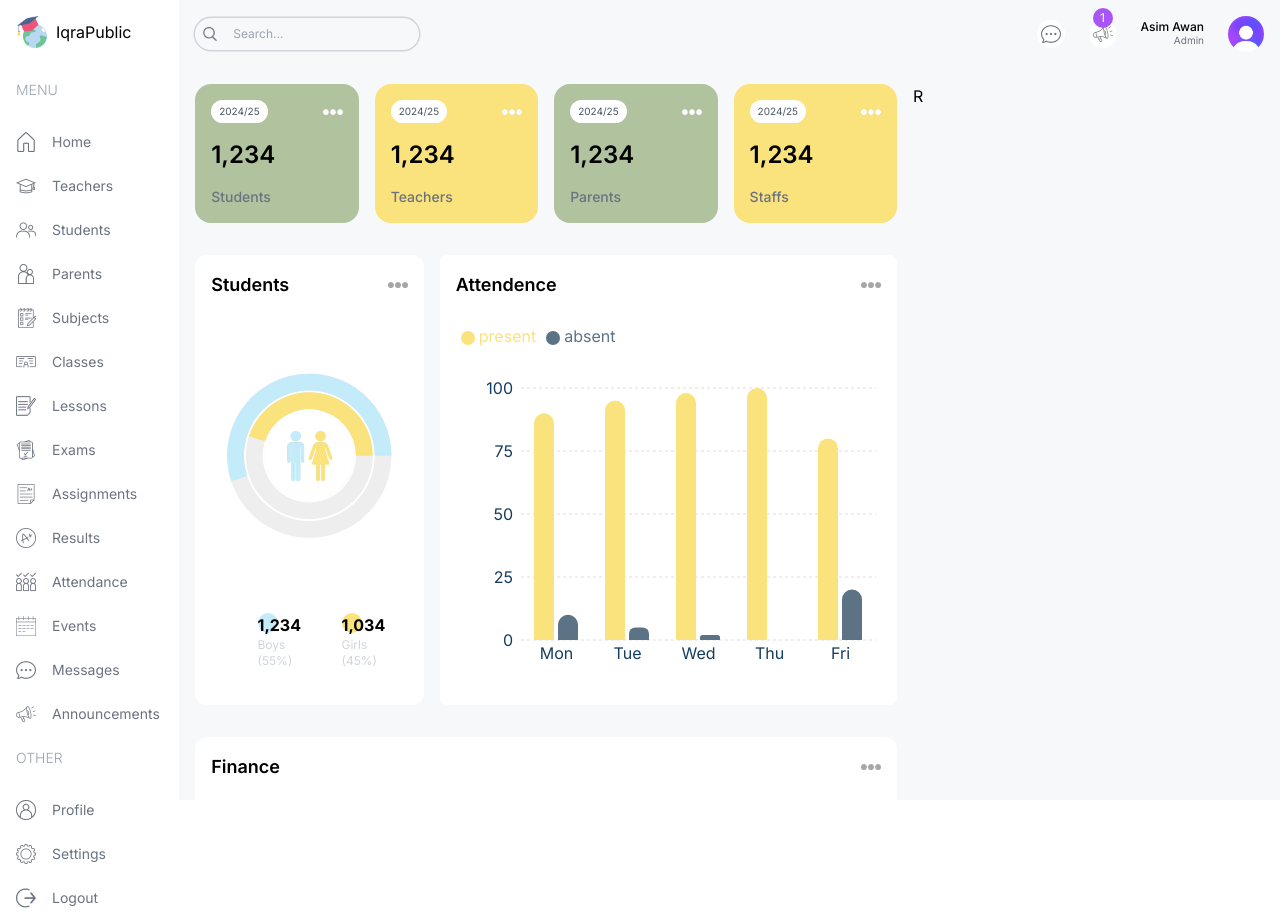
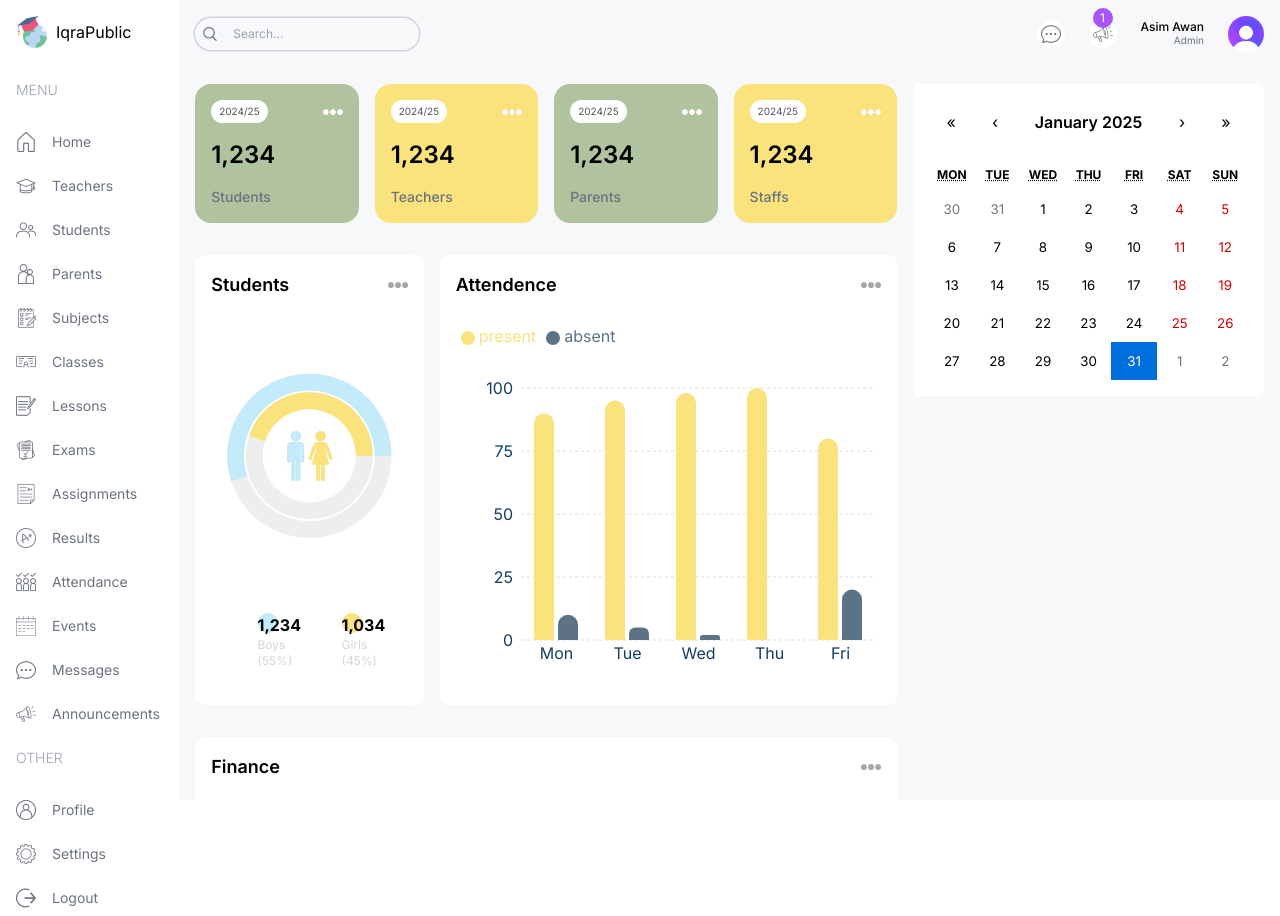
Before and after one commit to asimzahoor443/SchoolManagmentDashboard, a Next.js app: page /admin in a window 1280 px wide. Built offline with nearby package versions, Linux system fonts and the light colour scheme.

Commit message:
docs:EventCalendar

```diff
--- a/package.json
+++ b/package.json
@@ -11,6 +11,7 @@
   "dependencies": {
     "next": "14.2.5",
     "react": "^18",
+    "react-calendar": "^5.1.0",
     "react-dom": "^18",
     "recharts": "^2.15.1"
   },
--- a/src/app/(dashboard)/admin/page.tsx
+++ b/src/app/(dashboard)/admin/page.tsx
@@ -1,5 +1,6 @@
 import AttendenceCart from '@/components/AttendenceCart';
 import CountChart from '@/components/CountChart';
+import EventCalender from '@/components/EventCalender';
 import FinanceChart from '@/components/FinanceChart';
 import UserCart from '@/components/UserCart';
 
@@ -32,7 +33,9 @@ const AdminPage = () => {
         </div>
       </div>
       {/* Left Side */}
-      <div className="w-full lg:w-1/3">R</div>
+      <div className="w-full lg:w-1/3 flex flex-col gap-8">
+        <EventCalender />
+      </div>
     </div>
   );
 };
--- a/src/app/globals.css
+++ b/src/app/globals.css
@@ -1,3 +1,17 @@
 @tailwind base;
 @tailwind components;
 @tailwind utilities;
+
+.react-calendar {
+  width: 100% !important;
+  border: none !important;
+  font-family: 'Inter', sans-serif !important;
+}
+.react-calendar__navigation__label__labelText {
+  font-weight: 600;
+}
+
+.react-calendar__title--active {
+  background-color: #c3ebfa;
+  color: black;
+}
--- /dev/null
+++ b/src/components/EventCalender.tsx
@@ -0,0 +1,44 @@
+'use client';
+
+import { title } from 'process';
+import { useState } from 'react';
+import Calendar from 'react-calendar';
+import 'react-calendar/dist/Calendar.css';
+
+type ValuePiece = Date | null;
+
+type Value = ValuePiece | [ValuePiece, ValuePiece];
+//tEMPORARY DATA
+const events = [
+  {
+    id: 1,
+    title: 'Lorem ipsum dolor',
+    time: '12:00 PM - 2:00 PM',
+    description: 'Lorem ipsum dolor sit amet, consectetur adipiscing elit',
+  },
+  {
+    id: 2,
+    title: 'Lorem ipsum dolor',
+    time: '12:00 PM - 2:00 PM',
+    description: 'Lorem ipsum dolor sit amet, consectetur adipiscing elit',
+  },
+  {
+    id: 3,
+    title: 'Lorem ipsum dolor',
+    time: '12:00 PM - 2:00 PM',
+    description: 'Lorem ipsum dolor sit amet, consectetur adipiscing elit',
+  },
+];
+
+const EventCalender = () => {
+  const [value, onChange] = useState<Value>(new Date());
+
+  return (
+    <div className="bg-white p-4 rounded-md">
+      <Calendar onChange={onChange} value={value} />
+      <div className="flex flex-col gap-4">{events.map}</div>
+    </div>
+  );
+};
+
+export default EventCalender;
--- a/src/components/FinanceChart.tsx
+++ b/src/components/FinanceChart.tsx
@@ -94,14 +94,20 @@ const FinanceChart = () => {
             bottom: 5,
           }}
         >
-          <CartesianGrid strokeDasharray="3 3" />
+          <CartesianGrid strokeDasharray="3 3" stroke="#ddd" />
           <XAxis
             dataKey="name"
             axisLine={false}
             tick={{ fill: '#143D60' }}
             tickLine={false}
+            tickMargin={10}
           />
-          <YAxis axisLine={false} tick={{ fill: '#143D60' }} tickLine={false} />
+          <YAxis
+            axisLine={false}
+            tick={{ fill: '#143D60' }}
+            tickLine={false}
+            tickMargin={20}
+          />
           <Tooltip />
           <Legend
             align="center"
@@ -112,7 +118,7 @@ const FinanceChart = () => {
             type="monotone"
             dataKey="income"
             stroke="#DE3163"
-            activeDot={{ r: 8 }}
+            strokeWidth={5}
           />
           <Line type="monotone" dataKey="expense" stroke="#5B913B" />
         </LineChart>
```
Also changed, not shown: 1 other file (tests, documents, lock files or other folders).
